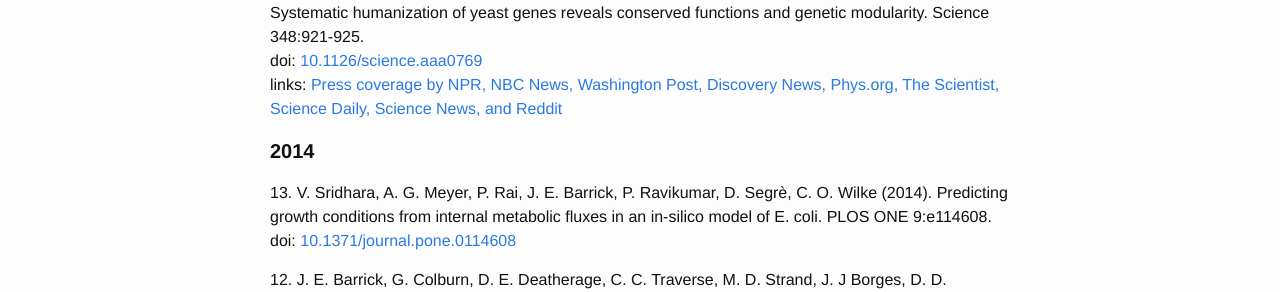
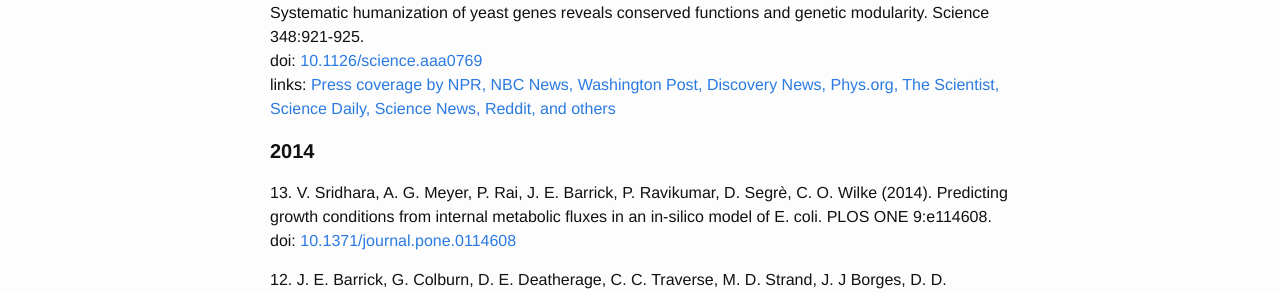
Before and after one commit to ausmeyer/ausmeyer.github.io, a Jekyll site: the page built from publications.html, in a window 1280 px wide and 900 px high. Shown: the part 475-767 px from the top of the window. Built offline with Jekyll 4.4.1, drawn with Linux system fonts in a browser that asks for light colours.

Commit message:
Small change.

```diff
--- a/_data/peer_review.yml
+++ b/_data/peer_review.yml
@@ -20,7 +20,7 @@
   ref: "Science 348:921-925"
   doi: 10.1126/science.aaa0769
   link: "https://github.com/wilkelab/wilkelab.github.io/blob/master/_posts/2015-05-21-Humanization-of-yeast-genes.md"
-  text: "Press coverage by NPR, NBC News, Washington Post, Discovery News, Phys.org, The Scientist, Science Daily, Science News, and Reddit"
+  text: "Press coverage by NPR, NBC News, Washington Post, Discovery News, Phys.org, The Scientist, Science Daily, Science News, Reddit, and others"
 
 - author: V. Sridhara, A. G. Meyer, P. Rai, J. E. Barrick, P. Ravikumar, D. Segrè, C. O. Wilke
   year: 2014
```
